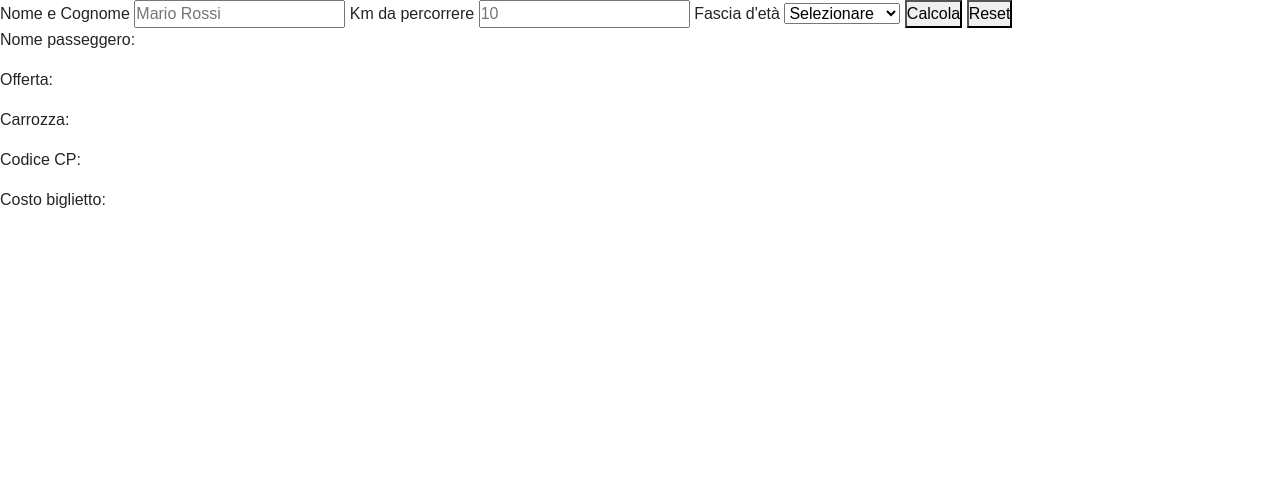
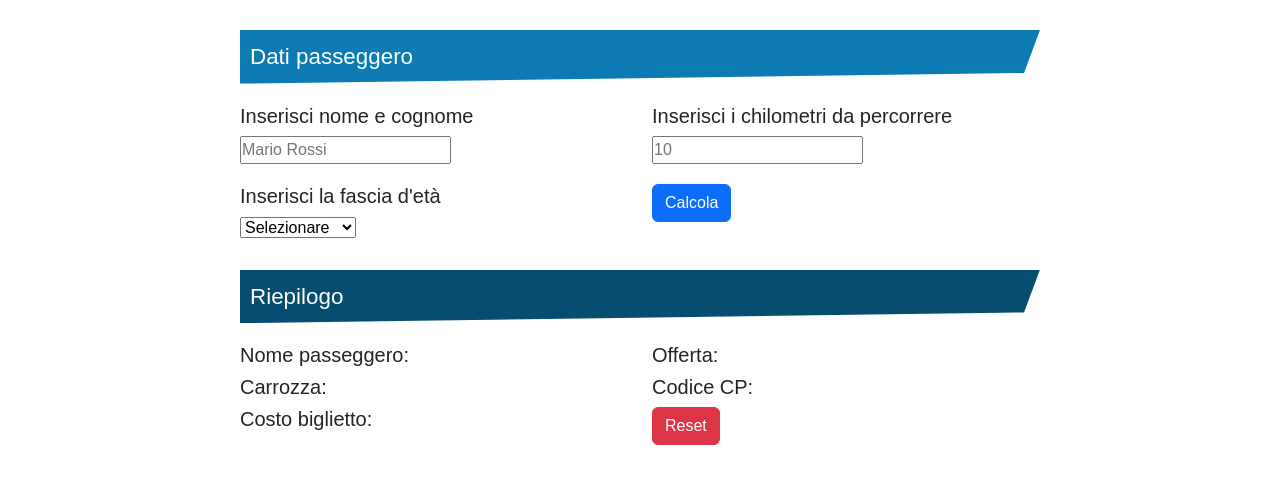
Before and after one commit to SaBobic/js-biglietto-treno-form, a plain HTML site: page index.html in a window 1280 px wide. Drawn offline with nearby package versions, Linux system fonts and the light colour scheme.

Commit message:
added some style

```diff
--- a/css/style.css
+++ b/css/style.css
@@ -11,3 +11,37 @@
 body{
     font-family: sans-serif;
 }
+
+section{
+    width: 800px;
+    margin: 0 auto;
+    padding-top: 30px;
+}
+
+/* Header */
+
+header{
+    margin-bottom: 20px;
+    color: #fff;
+    font-size: 1.4rem;
+    padding: 10px 10px;
+    clip-path: polygon(0 0,100% 0,98% 80%,0% 100%);
+}
+
+#dati{
+    background-color: #0C7BB3;
+}
+
+#riepilogo{
+    background-color: #064D70;
+}
+
+/* Section */
+
+input{
+    margin-bottom: 20px;
+}
+
+button{
+    padding: 10px;
+}
--- a/index.html
+++ b/index.html
@@ -13,30 +13,55 @@
     <title>Boolean Italia</title>
 </head>
 <body>
-    <div>
-        <label for="name">Nome e Cognome</label>
+
+    <!-- Sezione dati -->
+    <section>
+        <header id="dati">Dati passeggero</header>
+
+        <div class="row">
+            <div class="col-6">
+                <div class="h5">Inserisci nome e cognome</div>
                 <input type="text" id="name" placeholder="Mario Rossi">
-        <label for="kms">Km da percorrere</label>
-        <input type="text" id="kms" placeholder="10">
-        <label for="age">Fascia d'età</label>
+
+                <div class="h5">Inserisci la fascia d'età</div>
                 <select name="" id="age">
                 <option value="" disabled selected>Selezionare</option>
                 <option value="minorenne">Minorenne</option>
                 <option value="maggiorenne">Maggiorenne</option>
                 <option value="over-65">Over 65</option>
         </select>
-        <button id="calculate">Calcola</button>
-        <button id="reset">Reset</button>
             </div>
-    <div>
-        <p>Nome passeggero: <span id="passenger"></span></p>
-        <p>Offerta: <span id="offer"></span></p>
-        <p>Carrozza: <span id="cab"></span></p>
-        <p>Codice CP: <span id="cp-code"></span></p>
-        <p>Costo biglietto: <span id="final-price"></span></p>
-    <div>
+            <div class="col-6">
+                <div class="h5">Inserisci i chilometri da percorrere</div>
+                <input type="text" id="kms" placeholder="10">
 
+                <button class="d-block btn btn-primary" id="calculate">Calcola</button>
             </div>
+        </div>
+
+
+
+
+    </section>
+
+    <!-- Sezione riepilogo -->
+    <section>
+        <header id="riepilogo">Riepilogo</header>
+
+        <div class="row">
+            <div class="col-6">
+                <div class="h5">Nome passeggero: <strong><span id="passenger"></span></strong></div>
+                <div class="h5">Carrozza: <strong><span id="cab"></span></strong></div>
+                <div class="h5">Costo biglietto: <strong><span id="final-price"></span></strong></div>
+            </div>
+            <div class="col-6">
+                <div class="h5">Offerta: <strong><span id="offer"></span></strong></div>
+                <div class="h5">Codice CP: <strong><span id="cp-code"></span></strong></div>
+                <button class="btn btn-danger" id="reset">Reset</button>
+            </div>
+        </div>
+    </section>
+
     <script src="js/script.js"></script>
 </body>
 </html>
--- a/js/script.js
+++ b/js/script.js
@@ -34,16 +34,13 @@ calculateButton.addEventListener('click', function(){
     // Registrazione value nome passeggero
     let passenger = document.getElementById('passenger');
     let name = nameInput.value;
-    console.log("nome: " + name);
 
     // Registrazione value chilometri
     kms = parseInt(kmsInput.value);
-    console.log("chilometri: " + kms);
 
     // Registrazione value tariffa in base all'età
     let offer = document.getElementById('offer');
     let age = ageInput.options[ageInput.selectedIndex].value;
-    console.log("età: " + age);
 
 
     // 5. Validazione
@@ -74,7 +71,6 @@ calculateButton.addEventListener('click', function(){
 
         // Registrazione costo biglietto in base alla tariffa
         let price = pricePerKm * kms;
-        console.log("Prezzo pieno: " + price);
         if (age === "minorenne") price *= offerMinor;
         if (age === "over-65") price *= offerOver65;
 
```
Lines whose indentation alone changed are shown as unchanged.
